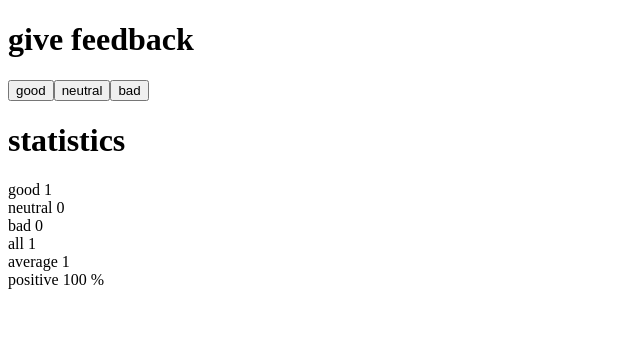
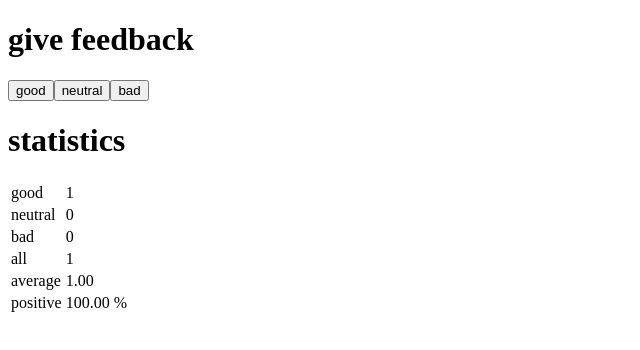
Before and after one commit to tplessas/full-stack-open-exercises, a React (Create React App) app in the folder part1/unicafe/: page / in a window 1280 px wide. Both pictures are taken after a click on the button "good". Shown: the top 350 px of the page, without its empty margins (0-640 px from the left). Built offline with nearby package versions, Linux system fonts and the light colour scheme.

Commit message:
part1(ex1.11): show statistics inside table * round fractional values to two places

```diff
--- a/part1/unicafe/src/App.js
+++ b/part1/unicafe/src/App.js
@@ -4,11 +4,11 @@ const Button = ({ label, handleClick }) => (
   <button onClick={handleClick}>{label}</button>
 );
 
-const StatisticLine = ({ text, value }) => (
-  <>
-    {text} {value}
-    <br />
-  </>
+const Statistic = ({ text, value }) => (
+  <tr>
+    <th style={{ textAlign: "left", fontWeight: "normal" }}>{text}</th>
+    <td>{value}</td>
+  </tr>
 );
 
 const Statistics = (props) => {
@@ -22,14 +22,16 @@ const Statistics = (props) => {
   const positive = (props.good / all) * 100;
 
   return (
-    <p>
-      <StatisticLine text="good" value={props.good} />
-      <StatisticLine text="neutral" value={props.neutral} />
-      <StatisticLine text="bad" value={props.bad} />
-      <StatisticLine text="all" value={all} />
-      <StatisticLine text="average" value={average} />
-      <StatisticLine text="positive" value={positive + " %"} />
-    </p>
+    <table>
+      <tbody>
+        <Statistic text="good" value={props.good} />
+        <Statistic text="neutral" value={props.neutral} />
+        <Statistic text="bad" value={props.bad} />
+        <Statistic text="all" value={all} />
+        <Statistic text="average" value={average.toFixed(2)} />
+        <Statistic text="positive" value={positive.toFixed(2) + " %"} />
+      </tbody>
+    </table>
   );
 };
 
```
